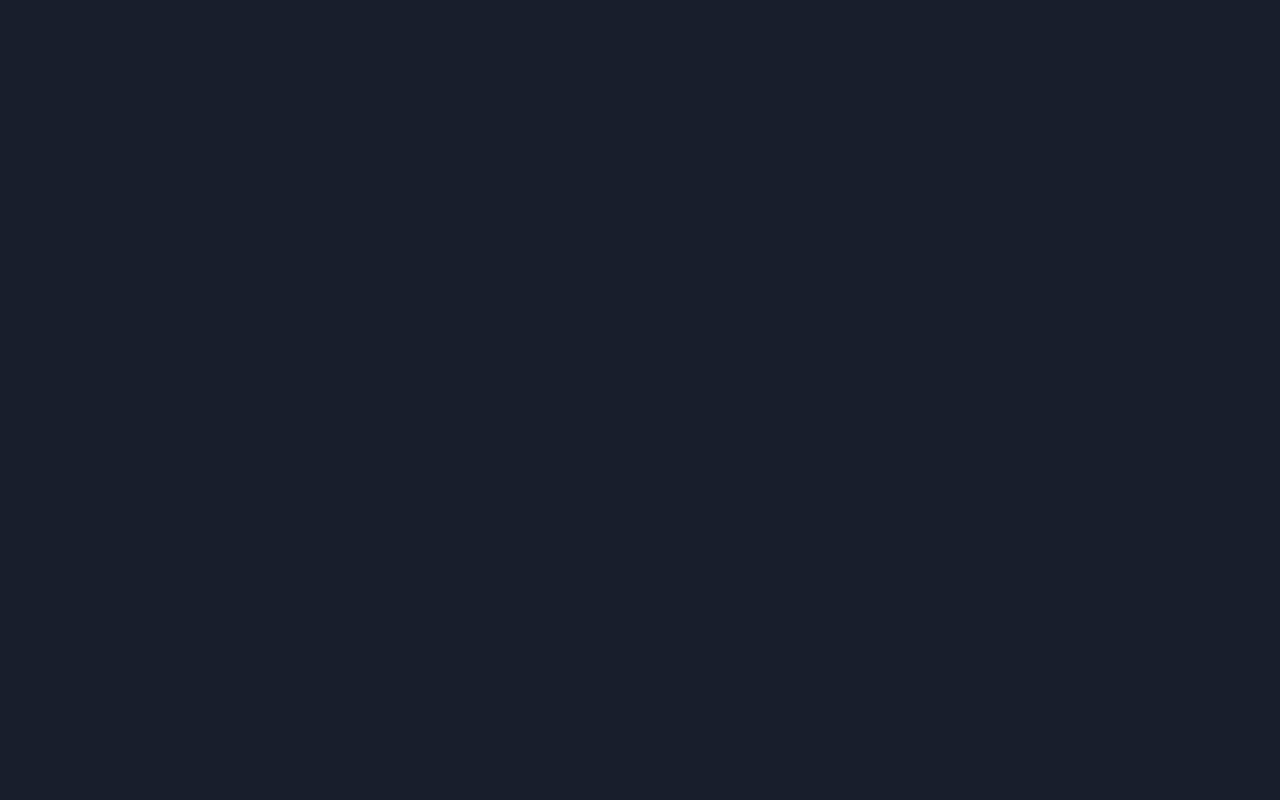
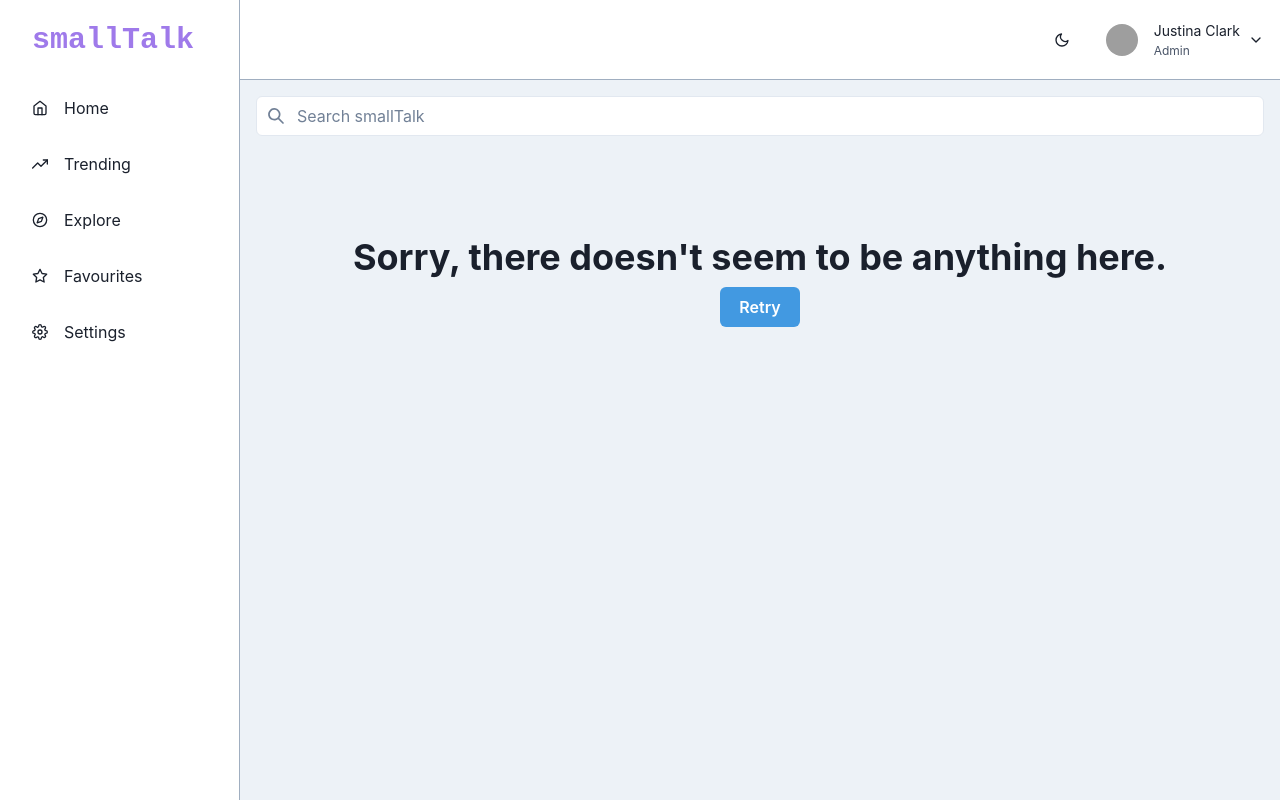
Before and after one commit to dansusman/web-dev-final, a React (Create React App) app: page /search in a window 1280 px wide. Before the commit this address had no page. Built offline with nearby package versions, Linux system fonts and the light colour scheme; grey boxes are pictures that could not be loaded.

Commit message:
Implement basic searching

```diff
--- a/src/App.js
+++ b/src/App.js
@@ -4,6 +4,7 @@ import { BrowserRouter } from "react-router-dom";
 import HomePage from "./pages/home";
 import LoginCard from "./pages/login";
 import Post from "./pages/post-details";
+import Search from "./pages/search";
 import ProfilePage from "./pages/profile";
 import SignupCard from "./pages/register";
 
@@ -17,6 +18,7 @@ function App() {
                     <Route path="/profile" element={<ProfilePage />}></Route>
                     <Route path="/register" element={<SignupCard />}></Route>
                     <Route path="/post/*" element={<Post />}></Route>
+                    <Route path="/search/*" element={<Search />}></Route>
                 </Routes>
             </div>
         </BrowserRouter>
--- a/src/components/post-item.js
+++ b/src/components/post-item.js
@@ -1,4 +1,4 @@
-import { Avatar, chakra, Flex, Stack } from "@chakra-ui/react";
+import { Avatar, chakra, Flex, Heading, Stack } from "@chakra-ui/react";
 import PostBorder from "./post-border";
 
 const backgrounds = [
@@ -9,7 +9,7 @@ const backgrounds = [
 ];
 
 const PostItem = (props) => {
-    const { name, username, content, avatar, index } = props;
+    const { name, username, content, avatar, title, index } = props;
     return (
         <PostBorder background={{ backgroundImage: backgrounds[index % 4] }}>
             <Flex
@@ -17,6 +17,7 @@ const PostItem = (props) => {
                 textAlign={"left"}
                 justifyContent={"space-between"}
             >
+                <Heading size="lg">{title}</Heading>
                 <chakra.p fontWeight={"medium"} fontSize={"15px"} pb={4}>
                     {content}
                 </chakra.p>
--- /dev/null
+++ b/src/components/search-bar.js
@@ -0,0 +1,44 @@
+import { SearchIcon } from "@chakra-ui/icons";
+import {
+    Input,
+    InputGroup,
+    InputLeftElement,
+    useColorModeValue,
+} from "@chakra-ui/react";
+import { useState } from "react";
+import { useNavigate } from "react-router";
+
+const SearchBar = (thing = false, content = "") => {
+    const bgColor = useColorModeValue("white", "gray.800");
+    const [searchText, setSearchText] = useState("");
+    const inputHandler = (e) => {
+        const lowerCase = e.target.value.toLowerCase();
+        setSearchText(lowerCase);
+    };
+    const nav = useNavigate();
+
+    const handleSearch = (e) => {
+        if (searchText === "") return;
+        if (e.key === "Enter") {
+            const url = "/search/" + encodeURI(searchText);
+            nav(url);
+        }
+    };
+    return (
+        <InputGroup
+            width={"full"}
+            rounded={"xl"}
+            bg={bgColor}
+            onChange={inputHandler}
+            onKeyUp={handleSearch}
+        >
+            <InputLeftElement
+                pointerEvents="none"
+                children={<SearchIcon color="gray.500" />}
+            />
+            <Input type="tel" placeholder="Search smallTalk" />
+        </InputGroup>
+    );
+};
+
+export default SearchBar;
--- /dev/null
+++ b/src/dummyData/posts.json
@@ -0,0 +1,34 @@
+[
+    {
+        "_id": 0,
+        "title": "EEZY Value",
+        "name": "Brandon P.",
+        "username": "brandonp",
+        "content": "It really saves me time and effort. It is exactly what our business has been lacking. EEZY is the most valuable business resource we have EVER purchased. After using EEZY my business skyrocketed!",
+        "avatar": "https://images.unsplash.com/photo-1603415526960-f7e0328c63b1?ixid=MXwxMjA3fDB8MHxwaG90by1wYWdlfHx8fGVufDB8fHw%3D&ixlib=rb-1.2.1&auto=format&fit=crop&w=334&q=80"
+    },
+    {
+        "_id": 1,
+        "title": "Training Optional",
+        "name": "Krysta B.",
+        "username": "krysta",
+        "content": "I didn't even need training. We've used EEZY for the last five years. I have gotten at least 50 times the value from EEZY. I made back the purchase price in just 48 hours!",
+        "avatar": "https://images.unsplash.com/photo-1598550874175-4d0ef436c909?ixid=MXwxMjA3fDB8MHxwaG90by1wYWdlfHx8fGVufDB8fHw%3D&ixlib=rb-1.2.1&auto=format&fit=crop&w=334&q=80"
+    },
+    {
+        "_id": 2,
+        "title": "Painless Experience",
+        "name": "Darcy L.",
+        "username": "movieStarDar",
+        "content": "Thank you for making it painless, pleasant and most of all, hassle free! I'm good to go. No matter where you go, EEZY is the coolest, most happening thing around! I love EEZY!",
+        "avatar": "https://images.unsplash.com/photo-1494790108377-be9c29b29330?ixlib=rb-1.2.1&ixid=MXwxMjA3fDB8MHxwaG90by1wYWdlfHx8fGVufDB8fHw%3D&auto=format&fit=crop&w=334&q=80"
+    },
+    {
+        "_id": 3,
+        "title": "EEZY Affordable",
+        "name": "Daniel T.",
+        "username": "guitarManJones",
+        "content": "I am so pleased with this product. EEZY is both attractive and highly adaptable. Without EEZY, we would have gone bankrupt by now. Thank you for creating this product!",
+        "avatar": "https://images.unsplash.com/photo-1606513542745-97629752a13b?ixid=MXwxMjA3fDB8MHxwaG90by1wYWdlfHx8fGVufDB8fHw%3D&ixlib=rb-1.2.1&auto=format&fit=crop&w=334&q=80"
+    }
+]
--- a/src/pages/post-details.js
+++ b/src/pages/post-details.js
@@ -3,26 +3,22 @@ import React from "react";
 import { useLocation } from "react-router";
 import { Link } from "react-router-dom";
 import NavigationSidebar from "../components/navigation-sidebar";
-import PostBorder from "../components/post-border";
-
-const posts = [{ id: 0, title: "Hello", text: "whjoa" }];
+import PostItem from "../components/post-item";
+import posts from "../dummyData/posts.json";
 
 const Post = () => {
     const location = useLocation().pathname;
     const splitLocation = location.split("/");
     const postId = parseInt(splitLocation[splitLocation.length - 1]);
     const post = posts.find((p) => {
-        return p.id === postId;
+        return p._id === postId;
     });
     return (
         <NavigationSidebar>
             {post && (
-                <PostBorder>
-                    <Stack>
-                        <Heading mb={4}>{post.title}</Heading>
-                        <Box mb={6}>{post.text}</Box>
-                    </Stack>
-                </PostBorder>
+                <Link to={`/post/${post._id}`} key={post._id}>
+                    <PostItem {...post} index={post._id} />
+                </Link>
             )}
             {!post && (
                 <Stack align={"center"} pt="20">
--- /dev/null
+++ b/src/pages/search.js
@@ -0,0 +1,72 @@
+import {
+    Button,
+    Box,
+    Heading,
+    Stack,
+    SimpleGrid,
+    Flex,
+} from "@chakra-ui/react";
+import React from "react";
+import { useLocation } from "react-router";
+import { Link } from "react-router-dom";
+import NavigationSidebar from "../components/navigation-sidebar";
+import PostItem from "../components/post-item";
+import SearchBar from "../components/search-bar";
+import posts from "../dummyData/posts.json";
+
+const Search = () => {
+    const location = useLocation().pathname;
+    const splitLocation = location.split("/");
+    const searchText = decodeURI(splitLocation[splitLocation.length - 1]);
+    const results = posts.filter((p) => {
+        return (
+            p.title.toLowerCase().includes(searchText) ||
+            p.content.toLowerCase().includes(searchText)
+        );
+    });
+    console.log(results);
+    return (
+        <NavigationSidebar>
+            {results.length > 0 && (
+                <Stack spacing={5}>
+                    <SearchBar />
+                    <Flex
+                        textAlign={"center"}
+                        justifyContent={"center"}
+                        direction={"column"}
+                    >
+                        <SimpleGrid columns={{ base: 1 }} spacing={"10"}>
+                            {results.map((post, index) => (
+                                <Link to={`/post/${post._id}`} key={index}>
+                                    <PostItem {...post} index={index} />
+                                </Link>
+                            ))}
+                        </SimpleGrid>
+                    </Flex>
+                </Stack>
+            )}
+            {results.length === 0 && (
+                <Stack spacing={5}>
+                    <SearchBar content={searchText} />
+                    <Stack align={"center"} pt="20">
+                        <Heading>
+                            Sorry, there doesn't seem to be anything here.
+                        </Heading>
+                        <Button
+                            bg={"blue.400"}
+                            color={"white"}
+                            w="80px"
+                            _hover={{
+                                bg: "blue.500",
+                            }}
+                        >
+                            <Link to={"/"}>Retry</Link>
+                        </Button>
+                    </Stack>
+                </Stack>
+            )}
+        </NavigationSidebar>
+    );
+};
+
+export default Search;
--- a/src/theme.js
+++ b/src/theme.js
@@ -5,7 +5,7 @@ import { extendTheme } from "@chakra-ui/react";
 
 // 2. Add your color mode config
 const config = {
-    initialColorMode: "dark",
+    initialColorMode: "light",
     useSystemColorMode: true,
 };
 
```
Also changed, not shown: src/components/post-stream.js (+6 -58 lines).
